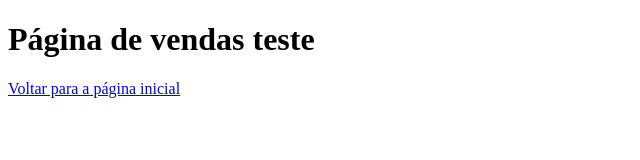
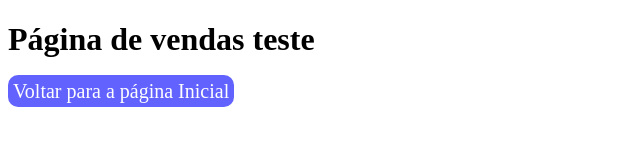
Before and after one commit to Ruan-andre/Teste-de-commit, a plain HTML site: page vendas.html in a window 1280 px wide. Shown: the whole page, without its empty margins (0-640 px from the left). Drawn offline with Linux system fonts and the light colour scheme.

Commit message:
Segundo commit pro git

```diff
--- a/vendas.html
+++ b/vendas.html
@@ -5,11 +5,27 @@
     <meta http-equiv="X-UA-Compatible" content="IE=edge">
     <meta name="viewport" content="width=device-width, initial-scale=1.0">
     <title>Document</title>
+    <style>
+        a {
+            background-color: rgba(24, 24, 255, 0.678);
+            border-radius: 10px;
+            padding: 5px;
+            color:#fff;
+            text-decoration: none;
+            font-size: 20px;
+        }
+        a:hover{
+
+            background-color: rgba(255, 0, 0, 0.678);
+        }
+
+
+    </style>
 </head>
 <body>
     <h1>Página de vendas teste</h1>
     <div>
-        <a href="index.html">Voltar para a página inicial</a>
+        <a href="index.html">Voltar para a página Inicial</a>
     </div>
 </body>
 </html>
```
Also changed, not shown: index.html (+17 -0 lines).
